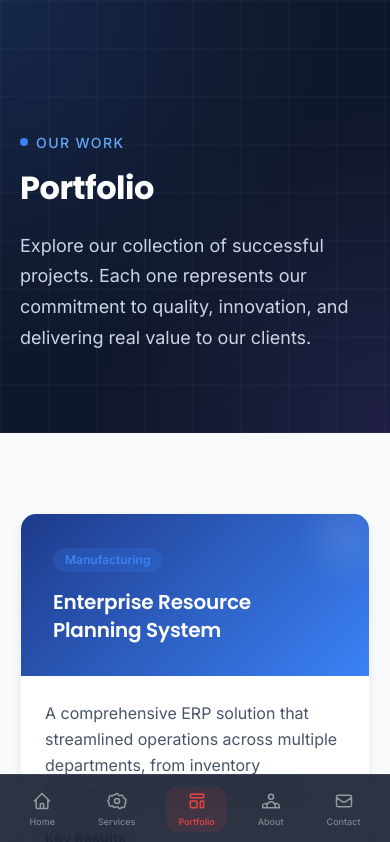
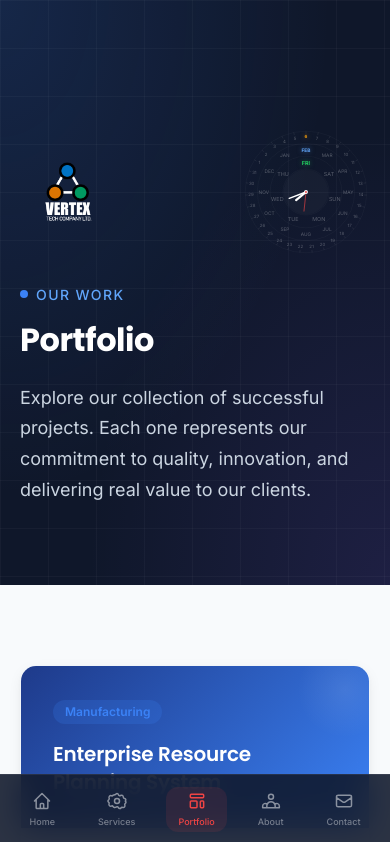
Before and after one commit to shemliquid/Vertech-Company-Ltd, a Next.js app: page /portfolio in a window 390 px wide. Shown: the top 842 px of the page. Built offline with nearby package versions, Linux system fonts and the light colour scheme.

Commit message:
logo and clock added in mobile view to all pages

```diff
--- a/app/about/page.tsx
+++ b/app/about/page.tsx
@@ -5,6 +5,7 @@ import Image from "next/image";
 import Button from "../components/Button";
 import Card from "../components/Card";
 import ClockWidget from "../components/ClockWidget";
+import Logo from "../components/Logo";
 
 const values = [
   {
@@ -131,6 +132,21 @@ export default function About() {
         <div className="absolute inset-0 bg-grid-pattern" />
 
         <div className="container-custom relative z-10">
+          {/* Mobile: Branding Left, Clock Right (hidden on desktop) */}
+          <div className="lg:hidden mb-6 animate-fade-in-up">
+            <div className="flex flex-row items-center justify-between gap-4">
+              {/* Left: Company Branding */}
+              <div className="flex items-center pl-2">
+                <Logo variant="light" showText={true} className="h-28" />
+              </div>
+
+              {/* Right: Clock Widget */}
+              <div className="w-32 h-32 flex-shrink-0">
+                <ClockWidget />
+              </div>
+            </div>
+          </div>
+
           <div className="flex flex-col lg:flex-row lg:items-center gap-8">
             <div className="w-full lg:w-[80%] animate-fade-in-up">
               <span className="section-label text-accent-light mb-4">
--- a/app/contact/page.tsx
+++ b/app/contact/page.tsx
@@ -6,6 +6,7 @@ import Link from "next/link";
 import Button from "../components/Button";
 import Card from "../components/Card";
 import ClockWidget from "../components/ClockWidget";
+import Logo from "../components/Logo";
 import { submitContactForm } from "../utils/api";
 import type { ContactFormData } from "../utils/api";
 import { services } from "../data/services";
@@ -425,6 +426,21 @@ export default function Contact() {
         <div className="absolute inset-0 bg-grid-pattern" />
 
         <div className="container-custom relative z-10">
+          {/* Mobile: Branding Left, Clock Right (hidden on desktop) */}
+          <div className="lg:hidden mb-6 animate-fade-in-up">
+            <div className="flex flex-row items-center justify-between gap-4">
+              {/* Left: Company Branding */}
+              <div className="flex items-center pl-2">
+                <Logo variant="light" showText={true} className="h-28" />
+              </div>
+
+              {/* Right: Clock Widget */}
+              <div className="w-32 h-32 flex-shrink-0">
+                <ClockWidget />
+              </div>
+            </div>
+          </div>
+
           <div className="flex flex-col lg:flex-row lg:items-center gap-8">
             <div className="w-full lg:w-[80%] animate-fade-in-up">
               <span className="section-label text-accent-light mb-4">
--- a/app/portfolio/page.tsx
+++ b/app/portfolio/page.tsx
@@ -4,6 +4,7 @@ import Link from "next/link";
 import Button from "../components/Button";
 import Card from "../components/Card";
 import ClockWidget from "../components/ClockWidget";
+import Logo from "../components/Logo";
 import { projects } from "../data/projects";
 
 export default function Portfolio() {
@@ -15,6 +16,21 @@ export default function Portfolio() {
         <div className="absolute inset-0 bg-grid-pattern" />
 
         <div className="container-custom relative z-10">
+          {/* Mobile: Branding Left, Clock Right (hidden on desktop) */}
+          <div className="lg:hidden mb-6 animate-fade-in-up">
+            <div className="flex flex-row items-center justify-between gap-4">
+              {/* Left: Company Branding */}
+              <div className="flex items-center pl-2">
+                <Logo variant="light" showText={true} className="h-28" />
+              </div>
+
+              {/* Right: Clock Widget */}
+              <div className="w-32 h-32 flex-shrink-0">
+                <ClockWidget />
+              </div>
+            </div>
+          </div>
+
           <div className="flex flex-col lg:flex-row lg:items-center gap-8">
             <div className="w-full lg:w-[80%] animate-fade-in-up">
               <span className="section-label text-accent-light mb-4">
--- a/app/services/page.tsx
+++ b/app/services/page.tsx
@@ -5,6 +5,7 @@ import Link from "next/link";
 import Button from "../components/Button";
 import Card from "../components/Card";
 import ClockWidget from "../components/ClockWidget";
+import Logo from "../components/Logo";
 import { services } from "../data/services";
 
 // Icons for services
@@ -106,6 +107,21 @@ export default function Services() {
         <div className="absolute inset-0 bg-grid-pattern" />
 
         <div className="container-custom relative z-10">
+          {/* Mobile: Branding Left, Clock Right (hidden on desktop) */}
+          <div className="lg:hidden mb-6 animate-fade-in-up">
+            <div className="flex flex-row items-center justify-between gap-4">
+              {/* Left: Company Branding */}
+              <div className="flex items-center pl-2">
+                <Logo variant="light" showText={true} className="h-28" />
+              </div>
+
+              {/* Right: Clock Widget */}
+              <div className="w-32 h-32 flex-shrink-0">
+                <ClockWidget />
+              </div>
+            </div>
+          </div>
+
           <div className="flex flex-col lg:flex-row lg:items-center gap-8">
             <div className="w-full lg:w-[80%] animate-fade-in-up">
               <span className="section-label text-accent-light mb-4">
```
